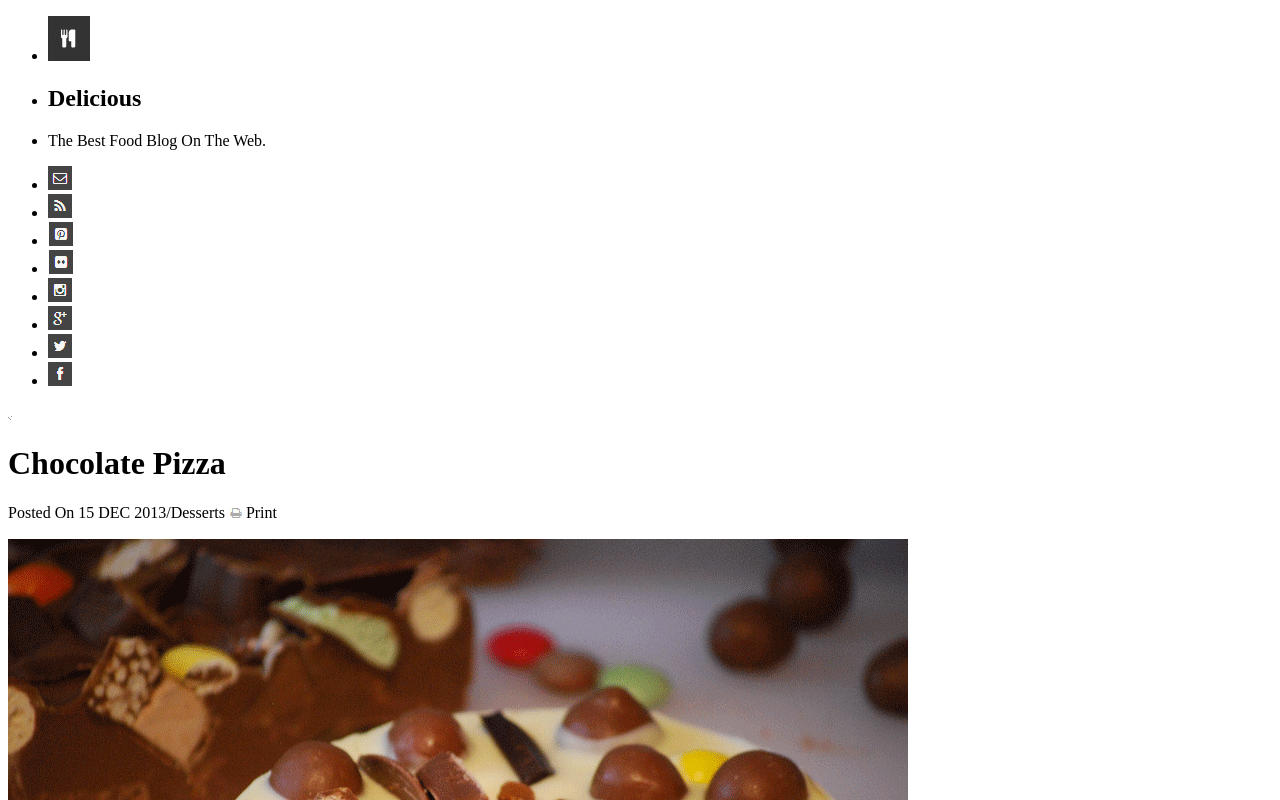
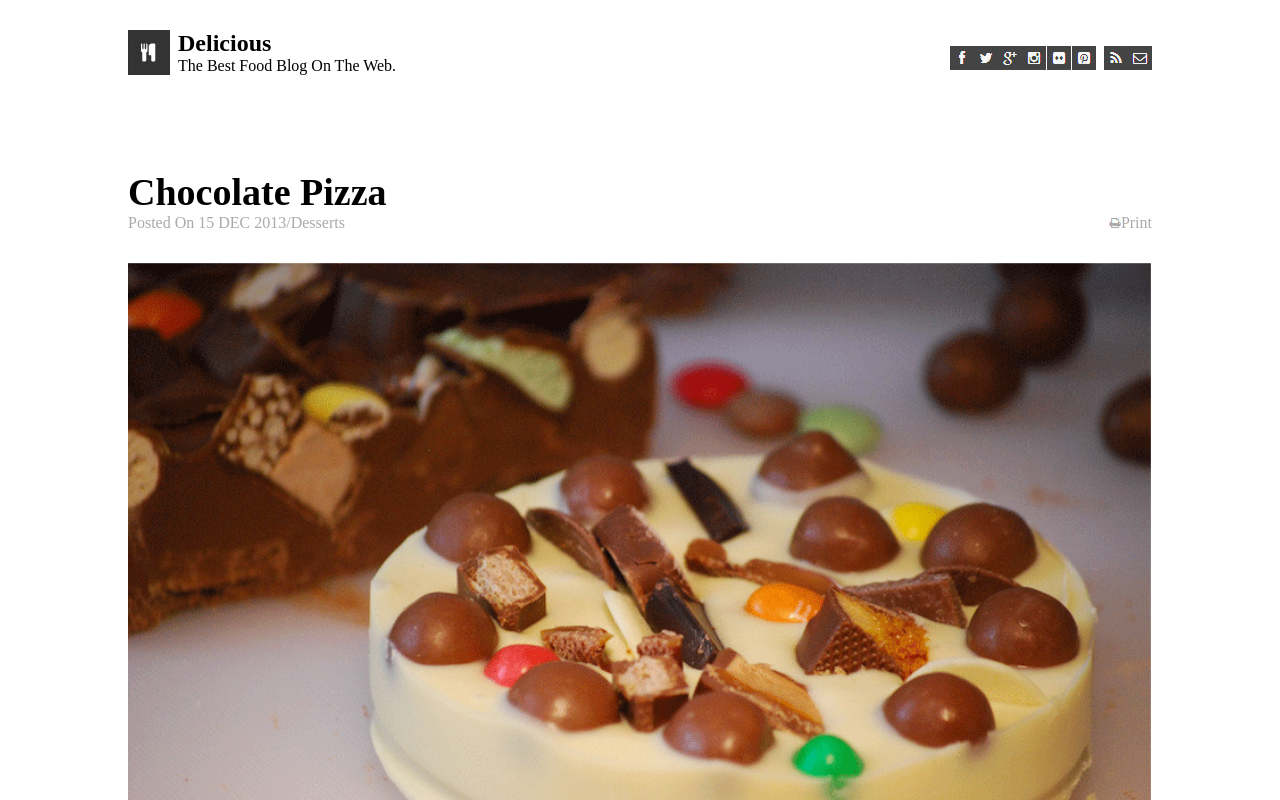
Before and after one commit to Nhuuu/chocolate-pizza, a plain HTML site: page index.html in a window 1280 px wide. Shown: the top 800 px of the page. Drawn offline with Linux system fonts and the light colour scheme.

Commit message:
CSS styling has been started

```diff
--- a/index.html
+++ b/index.html
@@ -7,11 +7,11 @@
   <body>
     <header>
       <nav>
-        <ul>
-          <li><img src="./img/logo.png" alt="logo"></li>
-          <li><h1>Delicious</h1></li>
-          <li><p>The Best Food Blog On The Web.</p></li>
-        </ul>
+        <img src="./img/logo.png" alt="logo">
+        <div>
+          <h1>Delicious</h1>
+          <p>The Best Food Blog On The Web.</p>
+        </div>
         <ul>
           <li><img src="./img/mail-icon.png" alt=""></li>
           <li><img src="./img/rss-icon.png" alt=""></li>
@@ -23,24 +23,22 @@
           <li><img src="./img/fb-icon.png" alt=""></li>
         </ul>
       </nav>
-
-      <img src="./img/hr-img.png" alt="">
     </header>
 
     <main>
       <h1>Chocolate Pizza</h1>
-      <p>
+      <div>
         <span>Posted On 15 DEC 2013/Desserts</span>
+        <span>Print</span>
         <span><img src="./img/print-icon.png" alt=""></span>
-        <span>Print</span>
-      </p>
+      </div>
 
       <img src="./img/choco-pizza.png" alt="">
       <p>For the fig-swirl: Melt butter over medium heat in a saucepan. Add brown sugar and stir to dissolve. Halve all of the figs and toss in the saucepan with water and lemon juice. Cook over medium heat, stirring frequently, until you have a chunky-jammy mixture. Add salt with one or two stirs, set aside and let cool completely.</p>
       <p>Ice cream: In a small pot over medium heat, combine milk, and granulated sugar until sugar is completely dissolved and th emilk is just barely lukewarm. Whisk in the egg yolks. Set mixture in the fridge and wait until the fig mixture is cooled.</p>
       <p>Using an ice cream machine, pour liquids into the frozen basin and process according to manufacturer instructions, i.e., let spin and thicken for 20 minutes before adding mascarpone, fig jam mixture, and th enuts. Continue to process for +/- 10 minutes. Pour semi-frozen mixture into a pyrex dish or glass tupperware. Freeze at least two hours before serving.</p>
 
-      <section>
+      <section class="recipe">
         <ul>
           <li>1 1/2 cups milk</li>
           <li>1/2 cup mascarpone</li>
--- a/style.css
+++ b/style.css
@@ -0,0 +1,82 @@
+* {
+  box-sizing: border-box;
+}
+
+body {
+  width: 80%;
+  margin: auto;
+}
+
+header {
+  height: 100px;
+  width: 100%;
+  position: relative;
+  margin-bottom: 70px;
+}
+
+nav {
+  height: 100%;
+  position: absolute;
+  width: 100%;
+  /* border-bottom: 15px solid green;
+  border-image: url(img/hr-img.png) repeat; */
+  padding-top: 30px;
+}
+
+header > nav > div, header > nav > img  {
+  float: left;
+}
+
+header > nav > img {
+  margin-right: 8px;
+}
+
+div h1, div p {
+  margin: 0px;
+}
+
+header > nav > ul > li:nth-child(3) {
+  margin-right: 8px;
+}
+
+nav ul li {
+  list-style-type: none;
+  display: inline;
+  float: right;
+}
+
+main > h1 {
+  font-size: 38px;
+  margin: 0 auto;
+}
+
+main > div > span {
+  color: #aaa;
+}
+
+main > div {
+  margin-top: 0;
+  margin-bottom: 30px;
+}
+
+main > div span:nth-child(2), main > div span:nth-child(3) {
+  float: right;
+}
+
+main > img {
+  width: 100%;
+  margin-bottom: 30px;
+}
+
+main > p {
+  margin-top: 0px;
+  margin-bottom: 20px;
+  color: #999;
+  text-indent: 30px;
+  font-size: 16px;
+}
+
+main > section.recipe > ul {
+  width: 50%;
+  float: left;
+}
```
